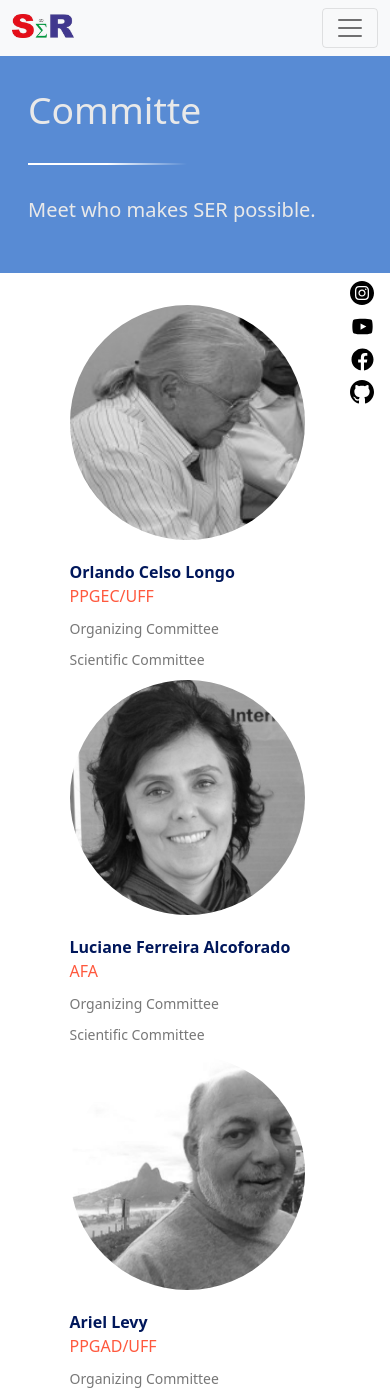
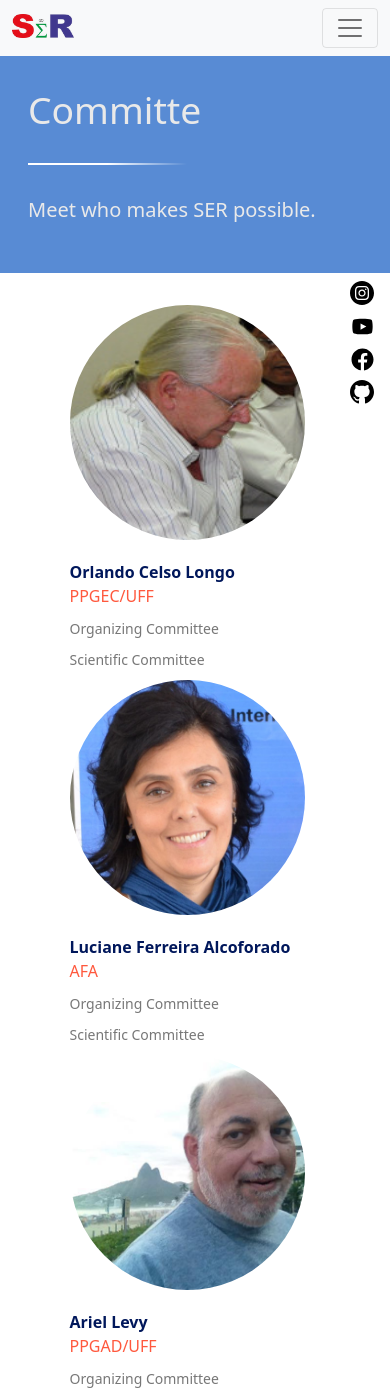
Before and after one commit to eventoseroficial/eventoseroficial.github.io, a Jekyll site: the page built from committee.html, in a window 390 px wide and 1400 px high. Built offline with Jekyll 4.4.1, drawn with Linux system fonts in a browser that asks for light colours.

Commit message:
change pictures to colored when max-width:600

```diff
--- a/assets/stylesheets/style.scss
+++ b/assets/stylesheets/style.scss
@@ -173,6 +173,12 @@ body, html {
     filter: grayscale(0);
 }
 
+@media screen and (max-width: 600px) {
+  #committee img{
+    filter: grayscale(0);
+  }
+}
+
 .text-box {
     padding:2em 2em 2em 1em;
     text-align: justify;
```
